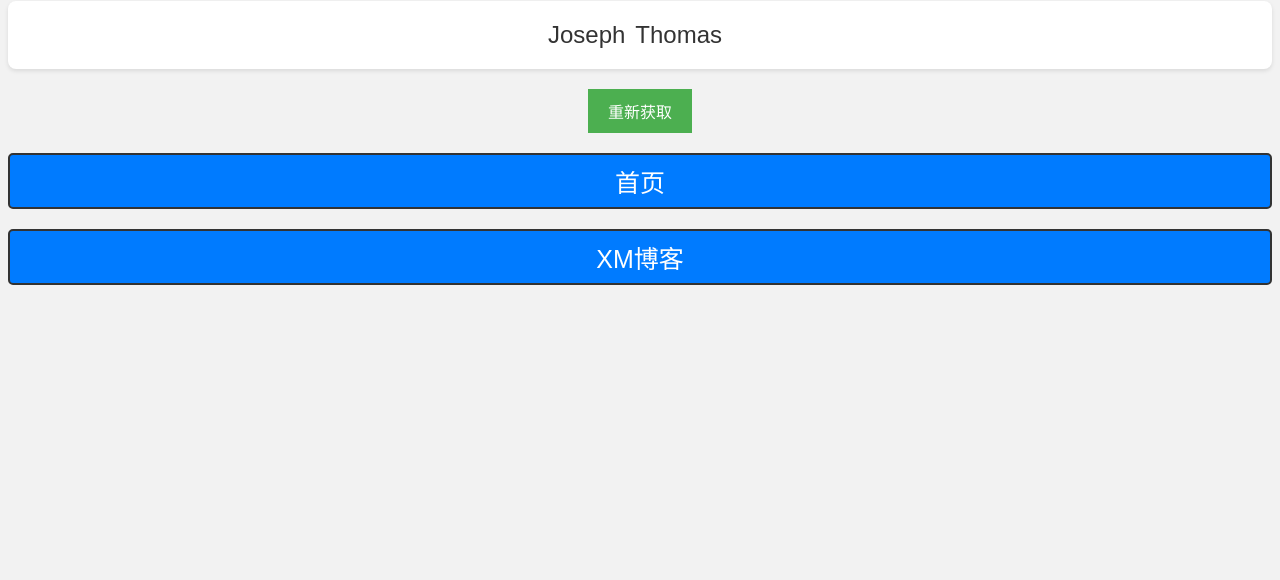
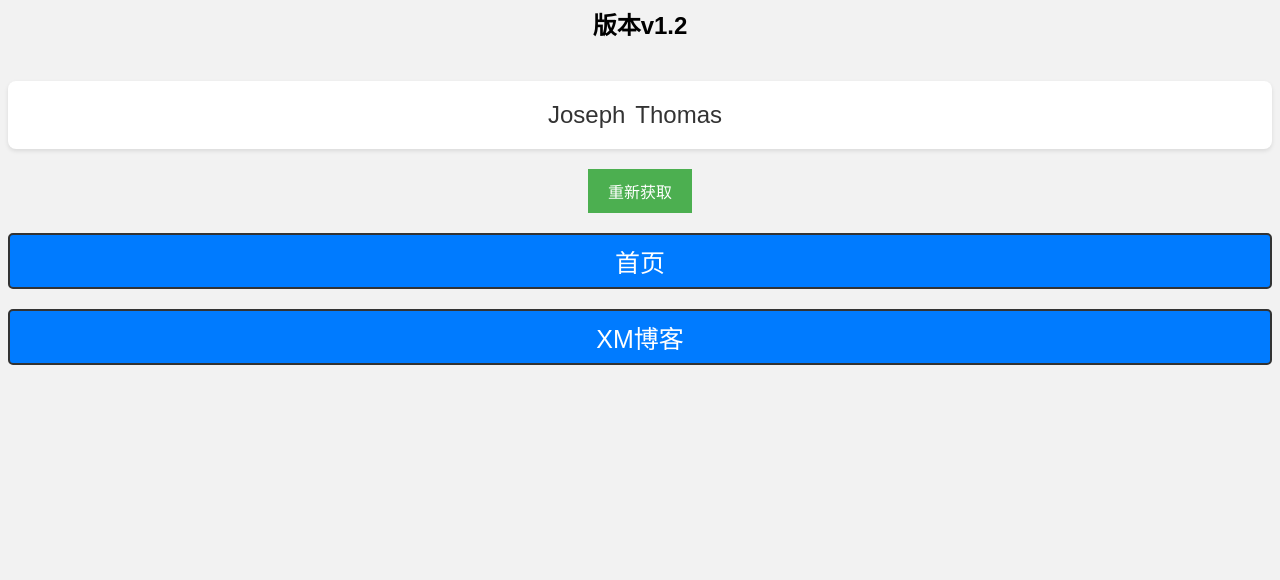
Before and after one commit to xm666xm666/xmsteam.github.io, a plain HTML site: page enname.html in a window 1280 px wide. Shown: the part 220-800 px from the top of the page. Drawn offline with Linux system fonts and the light colour scheme.

Commit message:
Add files via upload

```diff
--- a/enname.html
+++ b/enname.html
@@ -10,7 +10,7 @@
       font-family: Arial, sans-serif;
       text-align: center;
       background-color: #f2f2f2;
-      margin-top: 10vh;
+      margin-top: 20vh;
     }
 
     h1 {
```
Also changed, not shown: 1 other file. Lines whose indentation alone changed are shown as unchanged.
